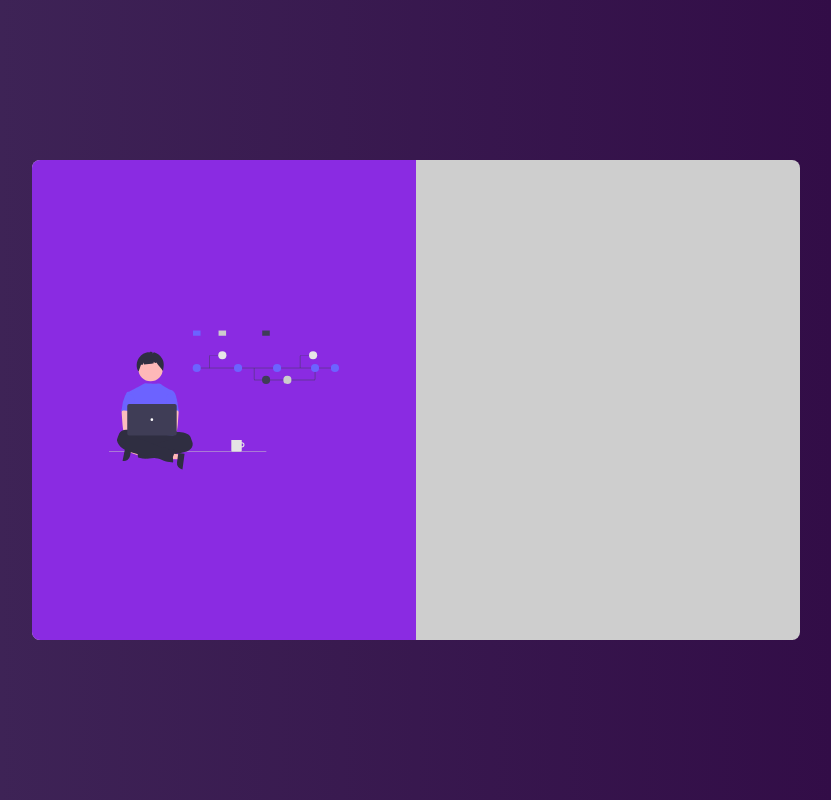
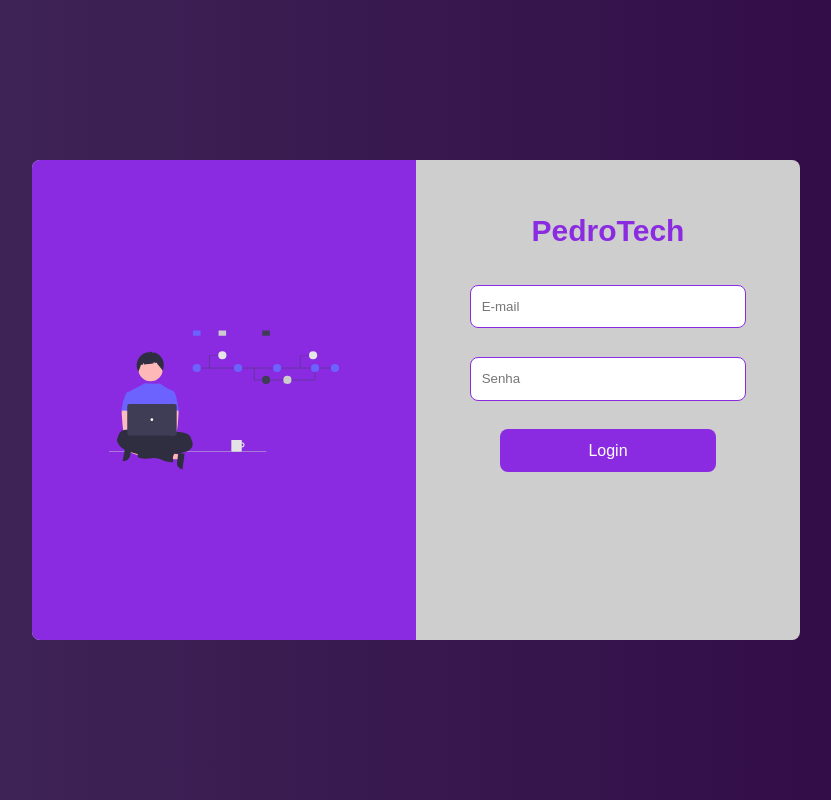
Before and after one commit to holodniak/simple-login-screen, a React (Create React App) app in the folder screen-login/: page / in a window 1280 px wide. Shown: the whole page, without its empty margins (224-1055 px from the left). Built offline with nearby package versions, Linux system fonts and the light colour scheme.

Commit message:
add components wiht box actions

```diff
--- /dev/null
+++ b/screen-login/src/components/Button.jsx
@@ -0,0 +1,21 @@
+import React, { useState } from "react";
+import styled from "styled-components";
+
+const Button = styled.button`
+  width: 60%;
+  height: 13%;
+  position: relative;
+  background: #8a2be1;
+  padding: 3%;
+  margin: 4%;
+  border-radius: 8px;
+  border: none;
+  color: #fff;
+  font-size: 16px;
+  text-align: center;
+  font-family: sans-serif;
+`;
+
+export default function Buttons(props) {
+  return <Button>{props.text}</Button>;
+}
--- /dev/null
+++ b/screen-login/src/components/Input.jsx
@@ -0,0 +1,17 @@
+import React, { useState } from "react";
+import styled from "styled-components";
+
+const Input = styled.input`
+  width: 70%;
+  height: 6%;
+  position: relative;
+  background: #fff;
+  padding: 3%;
+  margin: 4%;
+  border-radius: 8px;
+  border: 1px solid #8a2be1;
+`;
+
+export default function Inputs(props) {
+  return <Input type={props.type} placeholder={props.placeholder}></Input>;
+}
--- a/screen-login/src/components/MainCointainer.jsx
+++ b/screen-login/src/components/MainCointainer.jsx
@@ -1,6 +1,8 @@
 import React, { useState } from "react";
 import styled from "styled-components";
 import imagem from "../version_control.svg";
+import Input from "./Input";
+import Button from "./Button";
 
 const Coitainer = styled.div`
   width: 100vw;
@@ -13,6 +15,7 @@ const Coitainer = styled.div`
 `;
 
 const Box = styled.div`
+  display: flex;
   width: 60%;
   height: 60%;
   background: #cecece;
@@ -37,6 +40,33 @@ const Image = styled.img`
   top: 20%;
 `;
 
+const BoxLogin = styled.div`
+  position: relative;
+  right: 0;
+  width: 50%;
+  height: 100%;
+  flex-direction: row;
+  justify-content: center;
+  align-items: center;
+`;
+
+const Title = styled.h1`
+  font-size: 30px;
+  text-align: center;
+  margin-top: 14%;
+  font-family: sans-serif;
+  color: #8a2be1;
+`;
+
+const BoxActions = styled.div`
+  height: 68%;
+  margin: 3%;
+  margin-top: 6%;
+  display: flex;
+  flex-direction: column;
+  align-items: center;
+`;
+
 export default function MainContainer() {
   return (
     <Coitainer>
@@ -44,6 +74,14 @@ export default function MainContainer() {
         <BoxImage>
           <Image src={imagem} />
         </BoxImage>
+        <BoxLogin>
+          <Title>PedroTech</Title>
+          <BoxActions>
+            <Input placeholder="E-mail" type="text"></Input>
+            <Input placeholder="Senha" type="password"></Input>
+            <Button text="Login"></Button>
+          </BoxActions>
+        </BoxLogin>
       </Box>
     </Coitainer>
   );
```
